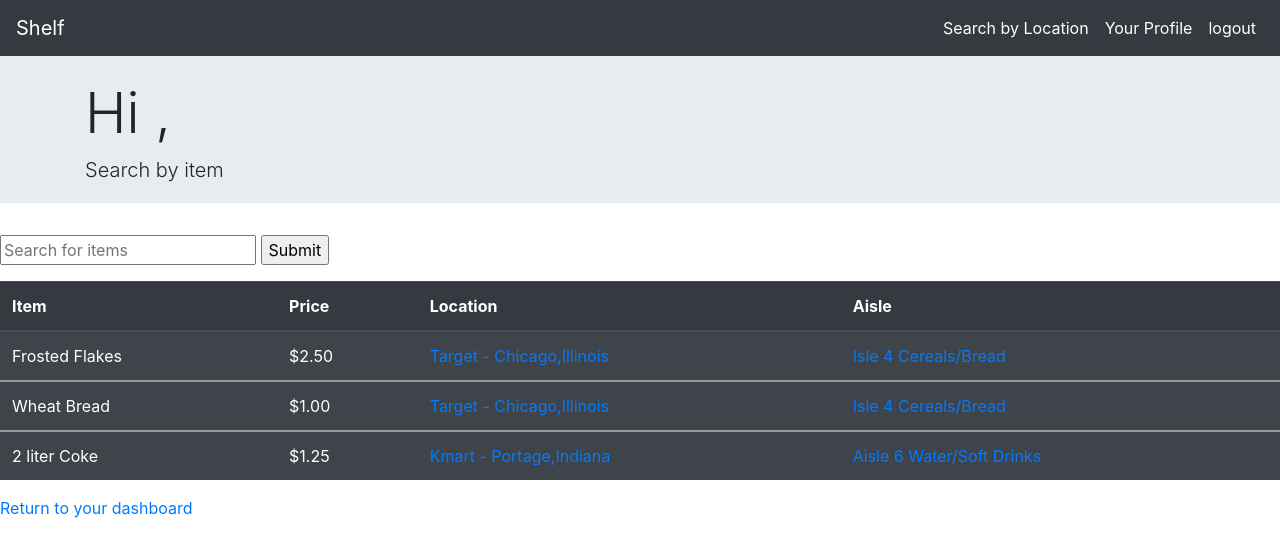
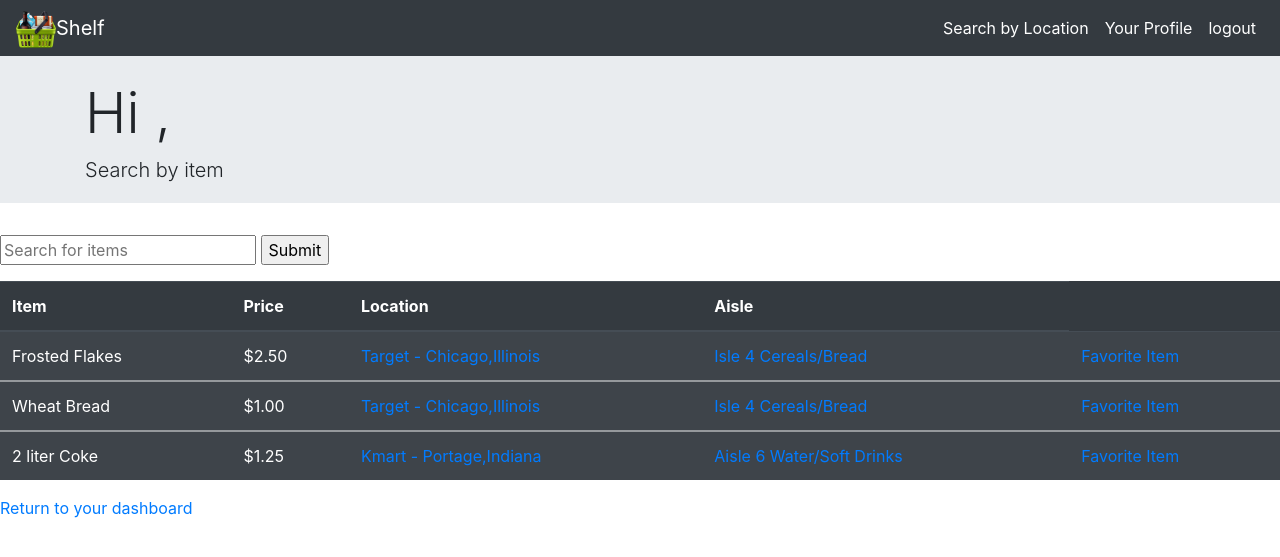
Before and after one commit to Apilny/Shelf_Project2, a Django app: template apps/shelf_app/templates/view_items.html in a window 1280 px wide. Shown: the top 557 px of the page. Run offline with Django 3.2, Linux system fonts and the light colour scheme; the template is opened without the code that fills it: values that come from a table or form of the project are taken from there, others are empty; data comes from the database, SQL or seed files in the repository; parts of the project's set-up code (start-up, migrations or seed data) failed here and were passed over; some libraries are stand-ins or nearby versions.

Commit message:
Update view_items.html
Updates

```diff
--- a/apps/shelf_app/templates/view_items.html
+++ b/apps/shelf_app/templates/view_items.html
@@ -6,6 +6,7 @@
     <meta name="viewport" content="width=device-width, initial-scale=1.0">
     <meta http-equiv="X-UA-Compatible" content="ie=edge">
     <title>Item View</title>
+    {% load static %}
     <link rel="stylesheet" href="https://stackpath.bootstrapcdn.com/bootstrap/4.3.1/css/bootstrap.min.css"
         integrity="sha384-ggOyR0iXCbMQv3Xipma34MD+dH/1fQ784/j6cY/iJTQUOhcWr7x9JvoRxT2MZw1T" crossorigin="anonymous">
 </head>
@@ -13,6 +14,7 @@
 <body>
     <header class="jumbotron jumbotron-fluid" style="padding-top:0px; padding-bottom: 2px;">
         <nav class="navbar navbar-expand-md navbar-dark bg-dark mb-4">
+            <img src="{% static 'images/shopping_cart.png' %}" width="40px" height="40px" />
             <a class="navbar-brand" href="#">Shelf</a>
             <button class="navbar-toggler" type="button" data-toggle="collapse" data-target="#navbarCollapse"
                 aria-controls="navbarCollapse" aria-expanded="false" aria-label="Toggle navigation">
@@ -59,6 +61,7 @@
                 <td><a href="shelf/{{item.location.id}}/items">{{item.location.store.name}} -
                         {{item.location.city}},{{item.location.state}}</a></td>
                 <td><a href="shelf/{{item.aisle.id}}/aisle">{{item.aisle.description}}</a></td>
+                <td><a href='/shelf/{{item.id}}/add_favorite_item'>Favorite Item</a></td>
             </tr>
         </tbody>
         {%endfor%}
```
